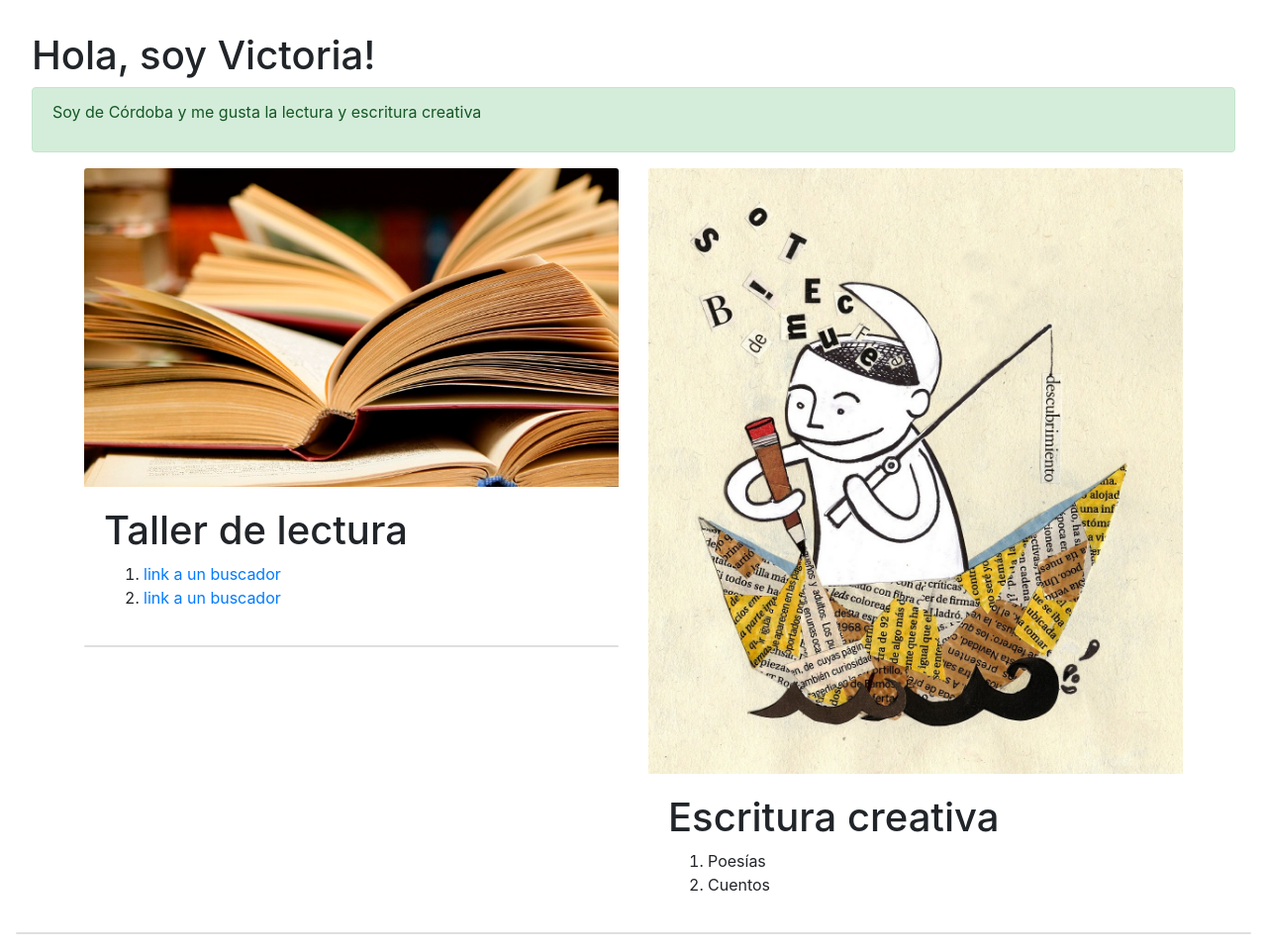
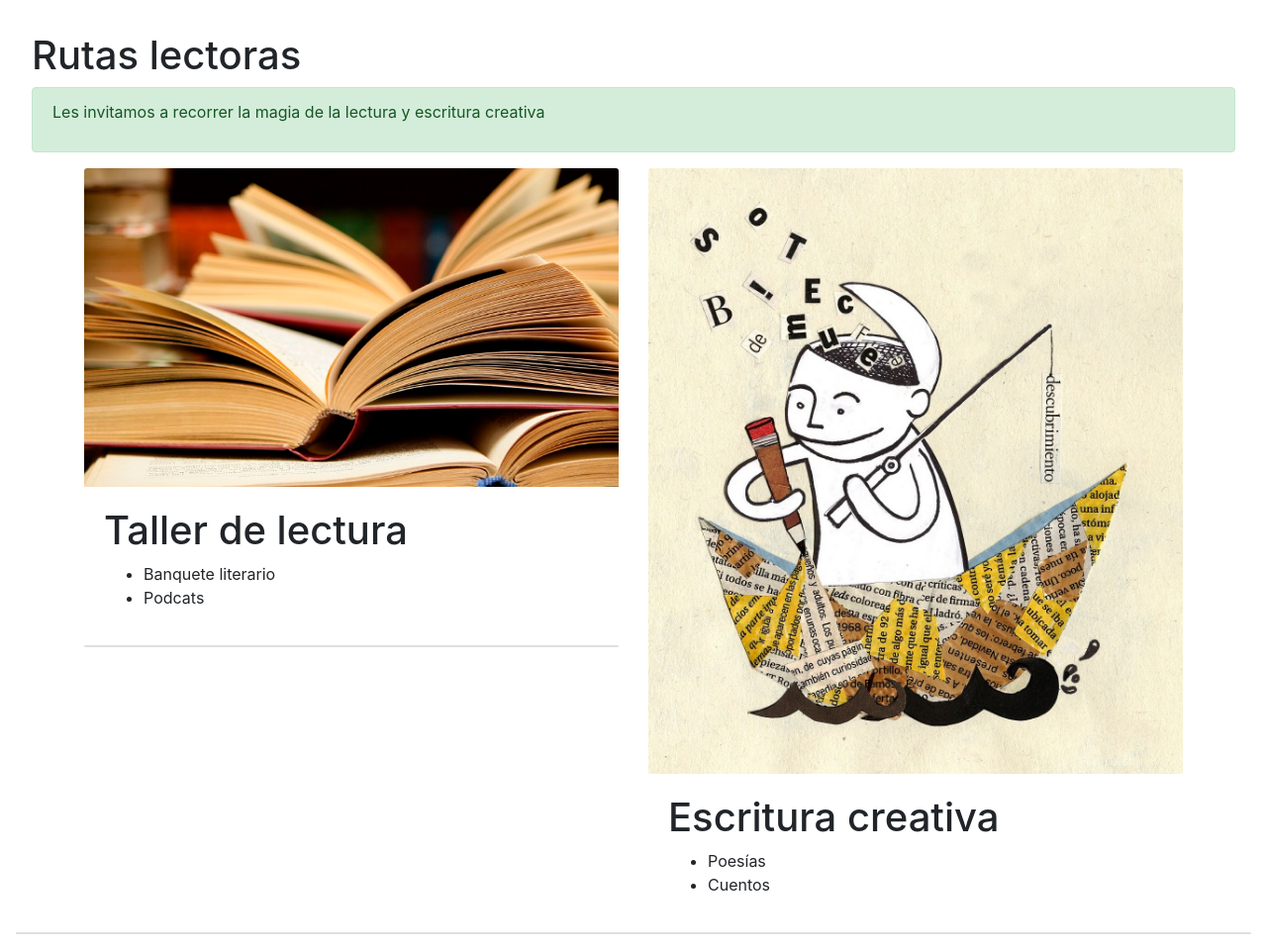
Before and after one commit to victoriaemaldonado/victoriaemaldonado.github.io, a plain HTML site: page index.html in a window 1280 px wide. Shown: the whole page at 99% size. Drawn offline with nearby package versions, Linux system fonts and the light colour scheme.

Commit message:
Update index.html

```diff
--- a/index.html
+++ b/index.html
@@ -8,9 +8,9 @@
   <body class="p-3">
   <!-- v -->
 <div class="m-3 p-0">
-  <h1>Hola, soy Victoria!</h1>
+  <h1>Rutas lectoras</h1>
   <div class="alert alert-success">
-    <p>Soy de Córdoba y me gusta la lectura y escritura creativa</p>
+    <p>Les invitamos a recorrer la magia de la lectura y escritura creativa</p>
   </div>
 </div>
 
@@ -20,14 +20,14 @@
       <img class="card-img-top" src="https://raw.githubusercontent.com/victoriaemaldonado/victoriaemaldonado.github.io/master/lectura.jpg" alt="imagen de...">
       <div class="card-body">
         <h1>Taller de lectura</h1>
-        <ol>
+        <ul>
           <li>
-            <a href="https://duckduckgo.com">link a un buscador</a>
+            Banquete literario
           </li>
           <li>
-            <a href="https://duckduckgo.com">link a un buscador</a>
+            Podcats
           </li>
-        </ol>
+        </ul>
       </div>
       <div class="card"></div>
     </div>
@@ -35,14 +35,14 @@
       <img class="card-img-top" src="https://raw.githubusercontent.com/victoriaemaldonado/victoriaemaldonado.github.io/master/escritura%20creativa.jpg" alt="imagen de...">
       <div class="card-body">
         <h1>Escritura creativa</h1>
-        <ol>
+        <ul>
           <li>
             Poesías
           </li>
           <li>
             Cuentos
           </li>
-        </ol>
+        </ul>
       </div>
     </div>
   </div>
```
